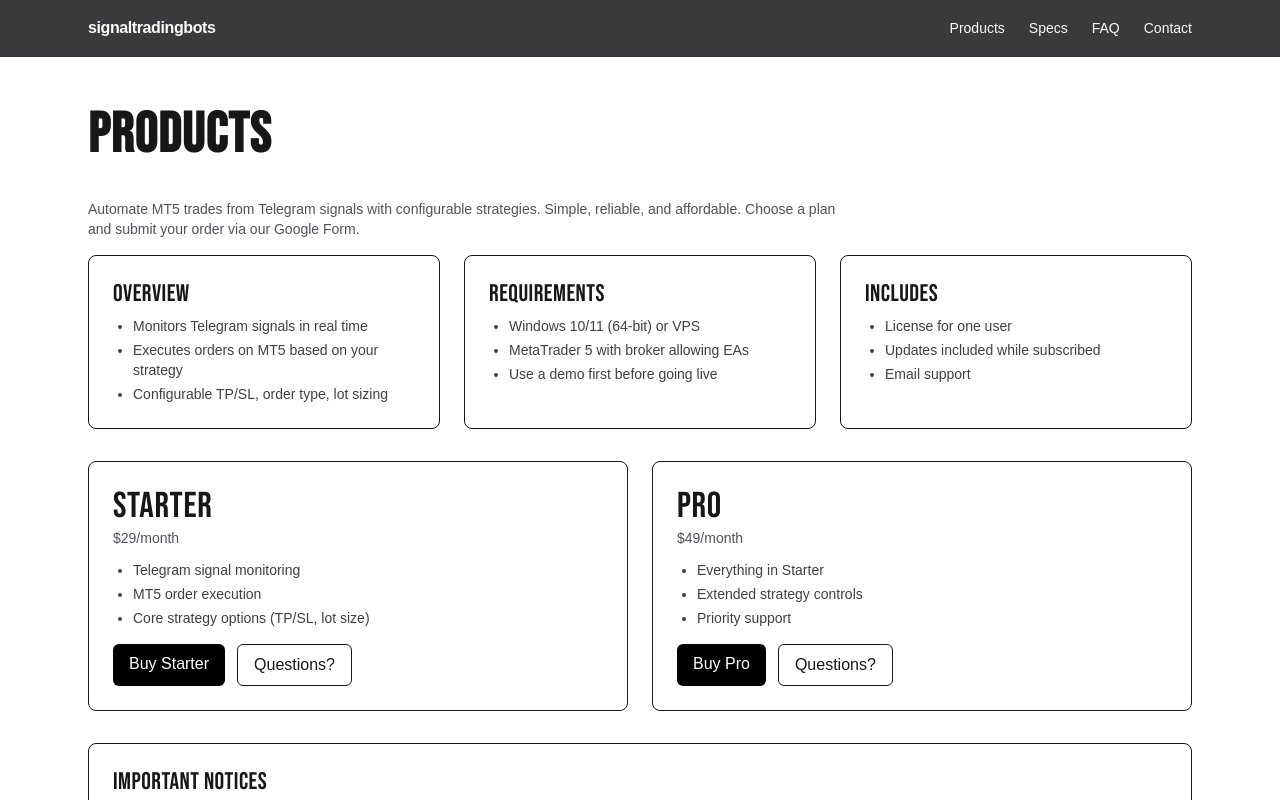
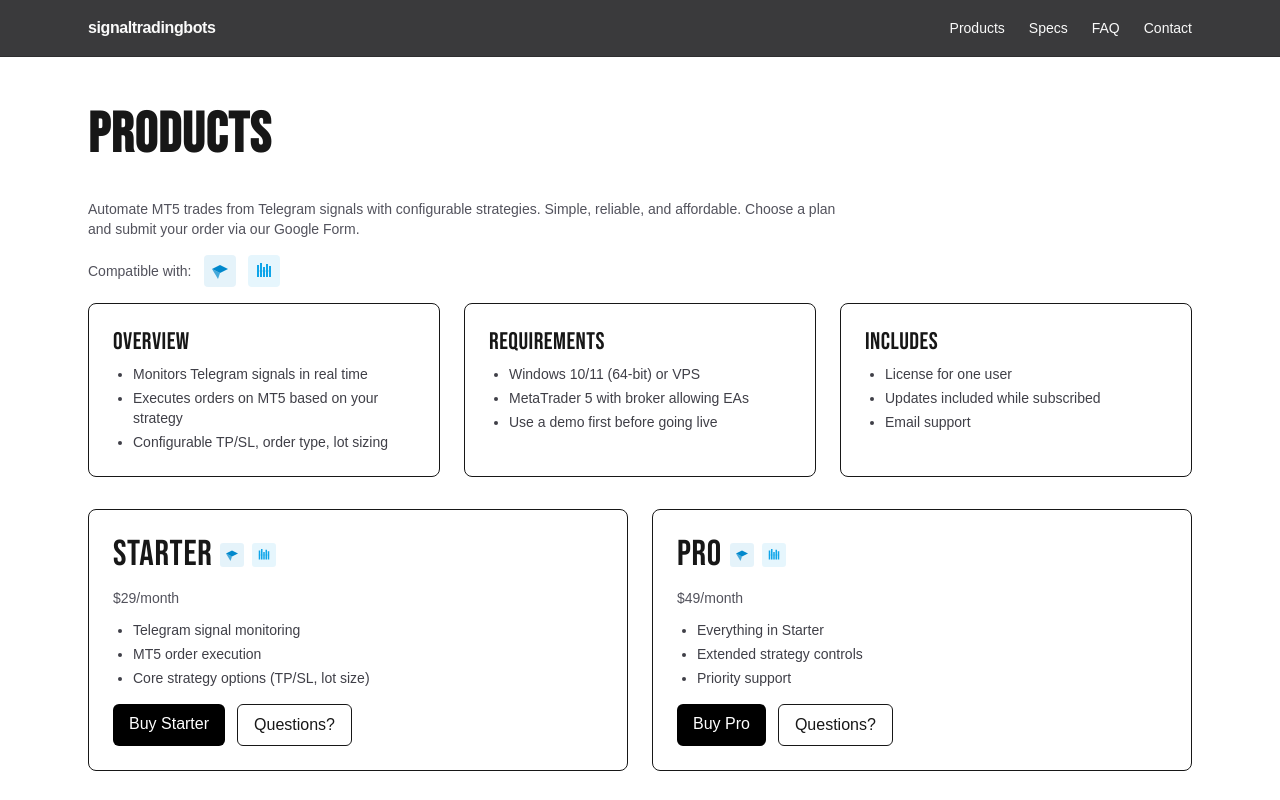
Before and after one commit to Appsbydare/Signal_Trading_Bots, a Next.js app: page /products in a window 1280 px wide. Shown: the top 800 px of the page. Built offline with nearby package versions, Linux system fonts and the light colour scheme; no server answers.

Commit message:
feat: add Telegram and MT5 compatibility badges to landing and products pages

```diff
--- a/src/app/page.tsx
+++ b/src/app/page.tsx
@@ -36,7 +36,23 @@ export default function Home() {
           Contact
         </Link>
       </div>
-      <div className="mt-10 grid gap-6 sm:grid-cols-2">
+      <div className="mt-10 space-y-6">
+        <div className="flex flex-wrap items-center gap-3">
+          <span className="text-sm font-medium text-zinc-600">Supported Platforms:</span>
+          <img
+            src="/telegram-badge.svg"
+            alt="Telegram Compatible"
+            title="Works with Telegram signals"
+            className="h-8 w-8 transition hover:scale-110"
+          />
+          <img
+            src="/mt5-badge.svg"
+            alt="MT5 Supported"
+            title="Executes trades via MetaTrader 5"
+            className="h-8 w-8 transition hover:scale-110"
+          />
+        </div>
+        <div className="grid gap-6 sm:grid-cols-2">
           <div className="rounded-lg border p-6">
             <h3 className="reveal mb-2 font-medium">How it works</h3>
             <p className="text-sm text-zinc-600">
@@ -52,5 +68,6 @@ export default function Home() {
           </div>
         </div>
       </div>
+    </div>
   );
 }
--- a/src/app/products/page.tsx
+++ b/src/app/products/page.tsx
@@ -13,6 +13,21 @@ export default function ProductsPage() {
           Simple, reliable, and affordable. Choose a plan and submit your order
           via our Google Form.
         </p>
+        <div className="flex flex-wrap items-center gap-3">
+          <span className="text-sm font-medium text-zinc-600">Compatible with:</span>
+          <img
+            src="/telegram-badge.svg"
+            alt="Telegram Compatible"
+            title="Works with Telegram signals"
+            className="h-8 w-8 transition hover:scale-110"
+          />
+          <img
+            src="/mt5-badge.svg"
+            alt="MT5 Supported"
+            title="Executes trades via MetaTrader 5"
+            className="h-8 w-8 transition hover:scale-110"
+          />
+        </div>
         <div className="grid gap-6 sm:grid-cols-3">
           <div className="rounded-lg border p-6">
             <h3 className="reveal mb-2 font-medium">Overview</h3>
@@ -42,7 +57,21 @@ export default function ProductsPage() {
       </section>
       <div className="grid gap-6 sm:grid-cols-2">
         <div className="rounded-lg border p-6">
-          <h2 className="reveal text-lg font-medium">Starter</h2>
+          <div className="mb-3 flex items-center gap-2">
+            <h2 className="reveal text-lg font-medium">Starter</h2>
+            <img
+              src="/telegram-badge.svg"
+              alt="Telegram Compatible"
+              title="Works with Telegram signals"
+              className="h-6 w-6 transition hover:scale-110"
+            />
+            <img
+              src="/mt5-badge.svg"
+              alt="MT5 Supported"
+              title="Executes trades via MetaTrader 5"
+              className="h-6 w-6 transition hover:scale-110"
+            />
+          </div>
           <p className="text-sm text-zinc-600">$29/month</p>
           <ul className="mt-3 list-disc space-y-1 pl-5 text-sm text-zinc-700">
             <li>Telegram signal monitoring</li>
@@ -65,7 +94,21 @@ export default function ProductsPage() {
           </div>
         </div>
         <div className="rounded-lg border p-6">
-          <h2 className="reveal text-lg font-medium">Pro</h2>
+          <div className="mb-3 flex items-center gap-2">
+            <h2 className="reveal text-lg font-medium">Pro</h2>
+            <img
+              src="/telegram-badge.svg"
+              alt="Telegram Compatible"
+              title="Works with Telegram signals"
+              className="h-6 w-6 transition hover:scale-110"
+            />
+            <img
+              src="/mt5-badge.svg"
+              alt="MT5 Supported"
+              title="Executes trades via MetaTrader 5"
+              className="h-6 w-6 transition hover:scale-110"
+            />
+          </div>
           <p className="text-sm text-zinc-600">$49/month</p>
           <ul className="mt-3 list-disc space-y-1 pl-5 text-sm text-zinc-700">
             <li>Everything in Starter</li>
--- /dev/null
+++ b/src/components/CompatibilityBadge.tsx
@@ -0,0 +1,38 @@
+import Image from "next/image";
+
+interface CompatibilityBadgeProps {
+  type: "telegram" | "mt5";
+  className?: string;
+}
+
+export default function CompatibilityBadge({
+  type,
+  className = "",
+}: CompatibilityBadgeProps) {
+  const config = {
+    telegram: {
+      src: "/telegram-badge.svg",
+      alt: "Telegram Compatible",
+      title: "Works with Telegram signals",
+    },
+    mt5: {
+      src: "/mt5-badge.svg",
+      alt: "MT5 Supported",
+      title: "Executes trades via MetaTrader 5",
+    },
+  };
+
+  const { src, alt, title } = config[type];
+
+  return (
+    <div
+      className={`inline-flex items-center gap-2 rounded-md border border-zinc-200 bg-white px-3 py-2 transition hover:scale-105 hover:border-zinc-300 hover:shadow-sm dark:border-zinc-800 dark:bg-zinc-900 ${className}`}
+      title={title}
+    >
+      <Image src={src} alt={alt} width={24} height={24} />
+      <span className="text-xs font-medium text-zinc-700 dark:text-zinc-300">
+        {type === "telegram" ? "Telegram Compatible" : "MT5 Supported"}
+      </span>
+    </div>
+  );
+}
```
Also changed, not shown: public/mt5-badge.svg (added), public/telegram-badge.svg (added). Lines whose indentation alone changed are shown as unchanged.
